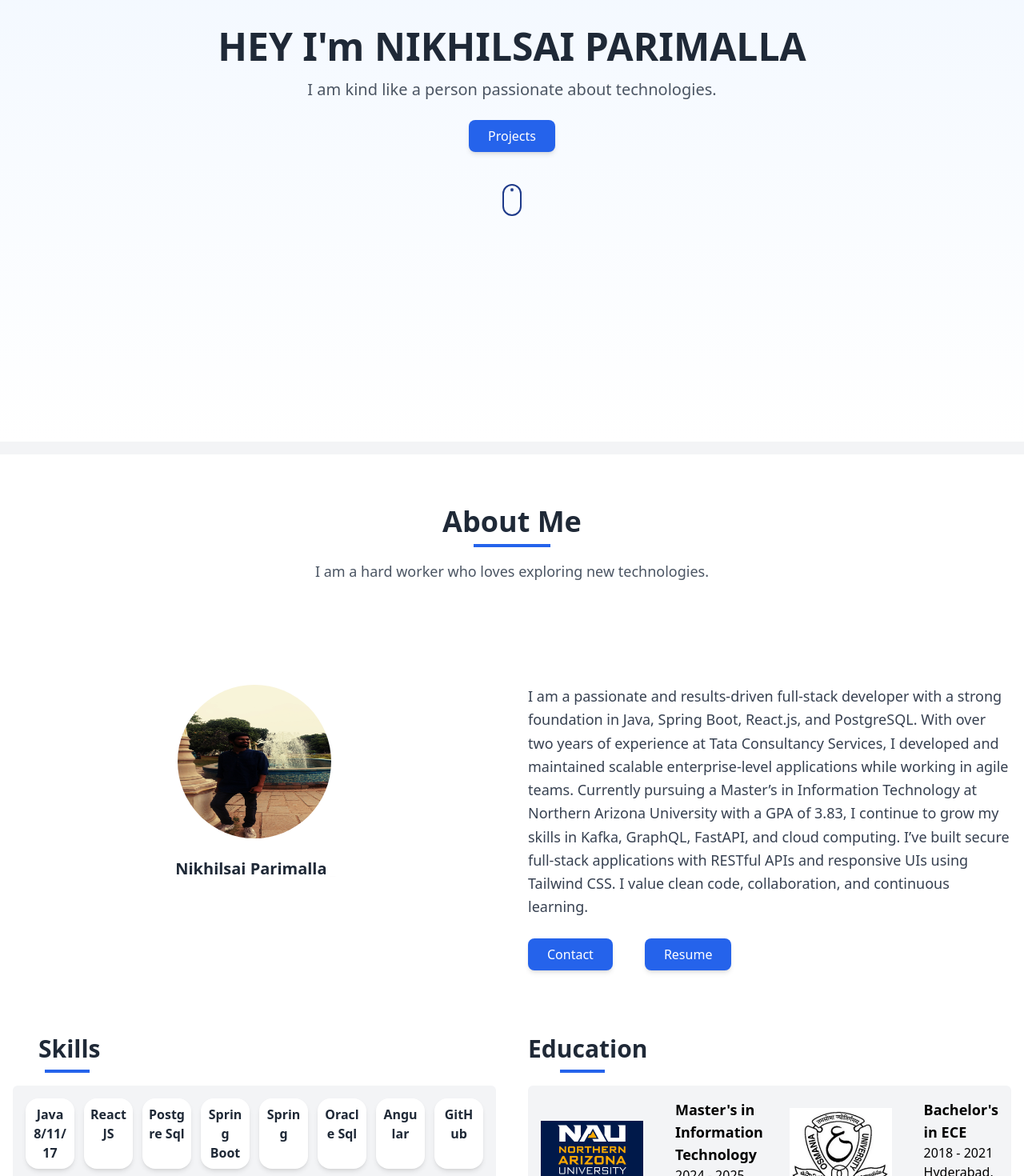
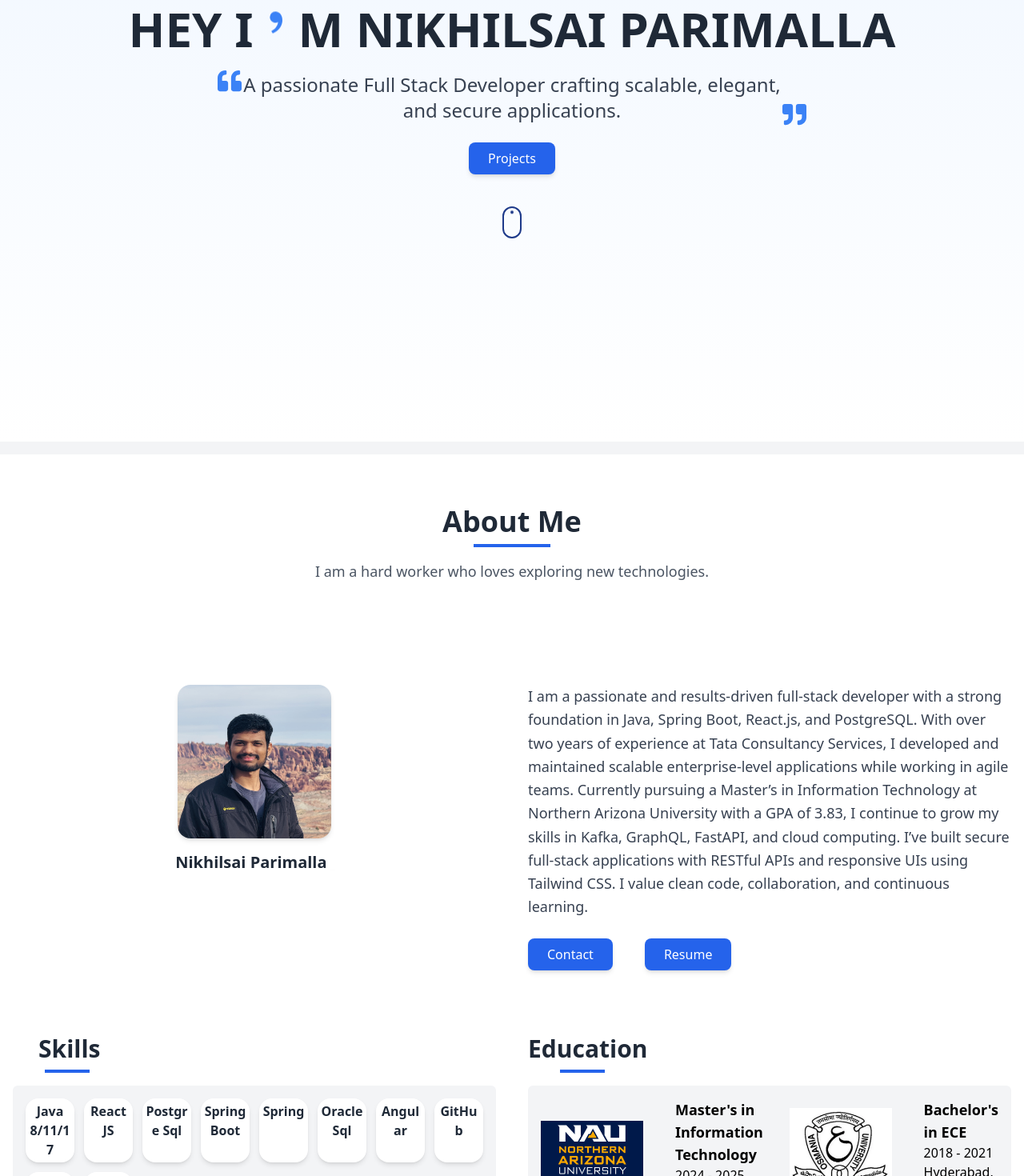
Before and after one commit to naustd/nikhilsai-portfolio, a React (Create React App) app: page / in a window 1280 px wide. Shown: the part 320-1790 px from the top of the page at 80% size. Built offline with nearby package versions, Linux system fonts and the light colour scheme.

Commit message:
final/merge

```diff
--- a/src/app/Footer.js
+++ b/src/app/Footer.js
@@ -8,15 +8,17 @@
         {/* Left Side – Your Info */}
         <div className="text-center md:text-left mb-2 md:mb-0">
           <p className="text-lg font-bold">Nikhilsai Parimalla</p>
-          <p className="text-sm">Sr. Software Developer</p>
+          <p className="text-sm">Java Full Stack Developer</p>
 
-          <p className="text-sm">nikhilsaiparimalla@gmail.com</p>
+          <p className="text-sm">
+            nikhilsaiparimalla@gmail.com | +1 (928)-225-8448
+          </p>
         </div>
 
         {/* Right Side – SVG Links */}
         <div className="flex space-x-6 text-xl">
           <a
-            href="https://github.com/yourusername"
+            href="https://github.com/naustd"
             target="_blank"
             rel="noopener noreferrer"
             className="hover:text-blue-400 transition"
@@ -24,16 +26,19 @@
             <FaGithub />
           </a>
           <a
-            href="https://linkedin.com/in/yourprofile"
+            href="https://www.linkedin.com/in/nikhilsai-p-58b1531a4"
             target="_blank"
             rel="noopener noreferrer"
             className="hover:text-blue-400 transition"
           >
             <FaLinkedin />
           </a>
+
           <a
-            href="mailto:nikhil@example.com"
             className="hover:text-blue-400 transition"
+            href="https://mail.google.com/mail/?view=cm&fs=1&to=nikhilsaiparimalla@gmail.com"
+            target="_blank"
+            rel="noopener noreferrer"
           >
             <FaEnvelope />
           </a>
--- a/src/app/Skills.js
+++ b/src/app/Skills.js
@@ -24,7 +24,7 @@
             {skillsData.map((item) => (
               <div
                 key={item.id}
-                className="bg-white p-2 rounded-2xl shadow-md hover:shadow-xl transition duration-300 ease-in-out transform hover:scale-105 hover:ring-2 hover:ring-indigo-400 cursor-pointer"
+                className="bg-white p-1 rounded-2xl shadow-md hover:shadow-xl transition duration-300 ease-in-out transform hover:scale-105 hover:ring-2 hover:ring-indigo-400 cursor-pointer"
               >
                 <p className="text-center text-gray-800 text-sm sm:text-base md:text-md font-semibold break-words">
                   {item.skill}
--- a/src/components/About.js
+++ b/src/components/About.js
@@ -1,6 +1,6 @@
 import Education from "../app/Education";
 import Skills from "../app/Skills";
-import profileImg from "../assets/profilePhoto.jpg";
+import profileImg from "../assets/ProfileImg.jpg";
 import { Typewriter } from "react-simple-typewriter";
 export default function About() {
   return (
@@ -26,8 +26,9 @@
             <img
               src={profileImg}
               alt="Profile"
-              className="w-48 h-48 rounded-full mb-6"
+              className="w-48 h-48 rounded-2xl mb-4  shadow-md hover:shadow-xl transition-shadow duration-300 ease-in-out"
             />
+
             <p className="text-xl font-semibold text-gray-800  dark:text-gray-300 text-center">
               <Typewriter
                 words={["Nikhilsai Parimalla"]}
--- a/src/components/Home.js
+++ b/src/components/Home.js
@@ -1,6 +1,8 @@
 import { useState } from "react";
 import SideButtons from "../app/SideButtons";
 import Projects from "./Projects";
+import { FaQuoteLeft } from "react-icons/fa";
+import { FaQuoteRight } from "react-icons/fa";
 export default function Home() {
   // const [activeProjSectiion, setActiveProjSection] = useState(false);
   // const goProjSection = () => {
@@ -11,12 +13,73 @@
       <section className="text-center min-h-screen">
         <SideButtons />
         <div className="flex flex-col items-center justify-center min-h-screen bg-gradient-to-b from-blue-50 to-white dark:from-gray-800 dark:to-gray-950 px-4">
-          <h2 className="text-4xl md:text-5xl font-bold text-gray-800 dark:text-white mb-4 text-center">
-            HEY I'm NIKHILSAI PARIMALLA
+          {/* <h2 className="text-4xl md:text-5xl font-bold text-gray-800 dark:text-white mb-4 text-center">
+            HEY I
+            <svg
+              viewBox="0 0 24 24"
+              xmlns="http://www.w3.org/2000/svg"
+              fill="#000000"
+            >
+              <g id="SVGRepo_bgCarrier" stroke-width="0"></g>
+              <g
+                id="SVGRepo_tracerCarrier"
+                stroke-linecap="round"
+                stroke-linejoin="round"
+              ></g>
+              <g id="SVGRepo_iconCarrier">
+                {" "}
+                <g>
+                  {" "}
+                  <path fill="none" d="M0 0h24v24H0z"></path>{" "}
+                  <path d="M14.417 6.679C15.447 7.773 16 9 16 10.989c0 3.5-2.457 6.637-6.03 8.188l-.893-1.378c3.335-1.804 3.987-4.145 4.247-5.621-.537.278-1.24.375-1.929.311C9.591 12.322 8.17 10.841 8.17 9a3.5 3.5 0 0 1 3.5-3.5c1.073 0 2.099.49 2.748 1.179z"></path>{" "}
+                </g>{" "}
+              </g>
+            </svg>
+            m NIKHILSAI PARIMALLA
           </h2>
           <p className="text-lg md:text-xl text-gray-600 dark:text-gray-300 mb-6 text-center max-w-xl">
-            I am kind like a person passionate about technologies.
+            <FaQuoteLeft /> A passionate Full Stack Developer crafting scalable,
+            elegant, and secure applications.
+            <FaQuoteRight />
           </p>
+          <p className="text-lg md:text-xl text-gray-600 dark:text-gray-300 mb-6 text-center max-w-xl">
+            <FaQuoteLeft /> I love solving real-world problems through code and
+            continuously learning new technologies.
+            <FaQuoteRight />
+          </p> */}
+          <h2 className="text-2xl md:text-6xl font-extrabold text-gray-800 dark:text-white mb-6 flex items-center justify-center gap-1">
+            HEY I
+            <svg
+              className="w-8 h-10 md:w-12 md:h-12 animate-bounce"
+              viewBox="0 0 24 24"
+              fill="#3B82F6"
+              xmlns="http://www.w3.org/2000/svg"
+            >
+              <path fill="none" d="M0 0h24v24H0z" />
+              <path d="M14.417 6.679C15.447 7.773 16 9 16 10.989c0 3.5-2.457 6.637-6.03 8.188l-.893-1.378c3.335-1.804 3.987-4.145 4.247-5.621-.537.278-1.24.375-1.929.311C9.591 12.322 8.17 10.841 8.17 9a3.5 3.5 0 0 1 3.5-3.5c1.073 0 2.099.49 2.748 1.179z" />
+            </svg>
+            M NIKHILSAI PARIMALLA
+          </h2>
+
+          {/* <p className="text-lg md:text-2xl text-gray-700 dark:text-gray-300 mb-4 leading-relaxed max-w-2xl mx-auto">
+            <span className="inline-flex items-center gap-2">
+              <FaQuoteLeft className="text-blue-500" />
+              A passionate Full Stack Developer crafting scalable, elegant, and
+              secure applications.
+              <FaQuoteRight className="text-blue-500" />
+            </span>
+          </p> */}
+          <div className="relative max-w-2xl mx-auto text-center mb-6">
+            <FaQuoteLeft className="absolute left-0 top-0 text-3xl text-blue-500 -translate-x-8 -translate-y-1" />
+
+            <p className="text-lg md:text-2xl text-gray-700 dark:text-gray-300 leading-relaxed">
+              A passionate Full Stack Developer crafting scalable, elegant, and
+              secure applications.
+            </p>
+
+            <FaQuoteRight className="absolute right-0 bottom-0 text-3xl text-blue-500 translate-x-8 translate-y-1" />
+          </div>
+
           <button
             className="buttons"
             onClick={() => {
--- a/src/components/header.js
+++ b/src/components/header.js
@@ -1,4 +1,4 @@
-import logoImage from "../assets/samplePortfolioImage.jpg";
+import logoImage from "../assets/ProfileImg.jpg";
 import { useEffect, useState } from "react";
 import ToggleIcon from "../app/ToggleIcon";
 
@@ -53,7 +53,7 @@
               src={logoImage}
               alt="myImage"
               className="logo rounded-full h-10"
-              width="40"
+              width="38"
             ></img>
             <p className="open-sans-description">
               <span className="text-gray-950 font-bold">Nikhilsai</span>{" "}
```
Also changed, not shown: src/app/SideButtons.js (+30 -21 lines), src/assets/ProfileImg.jpg (added).
